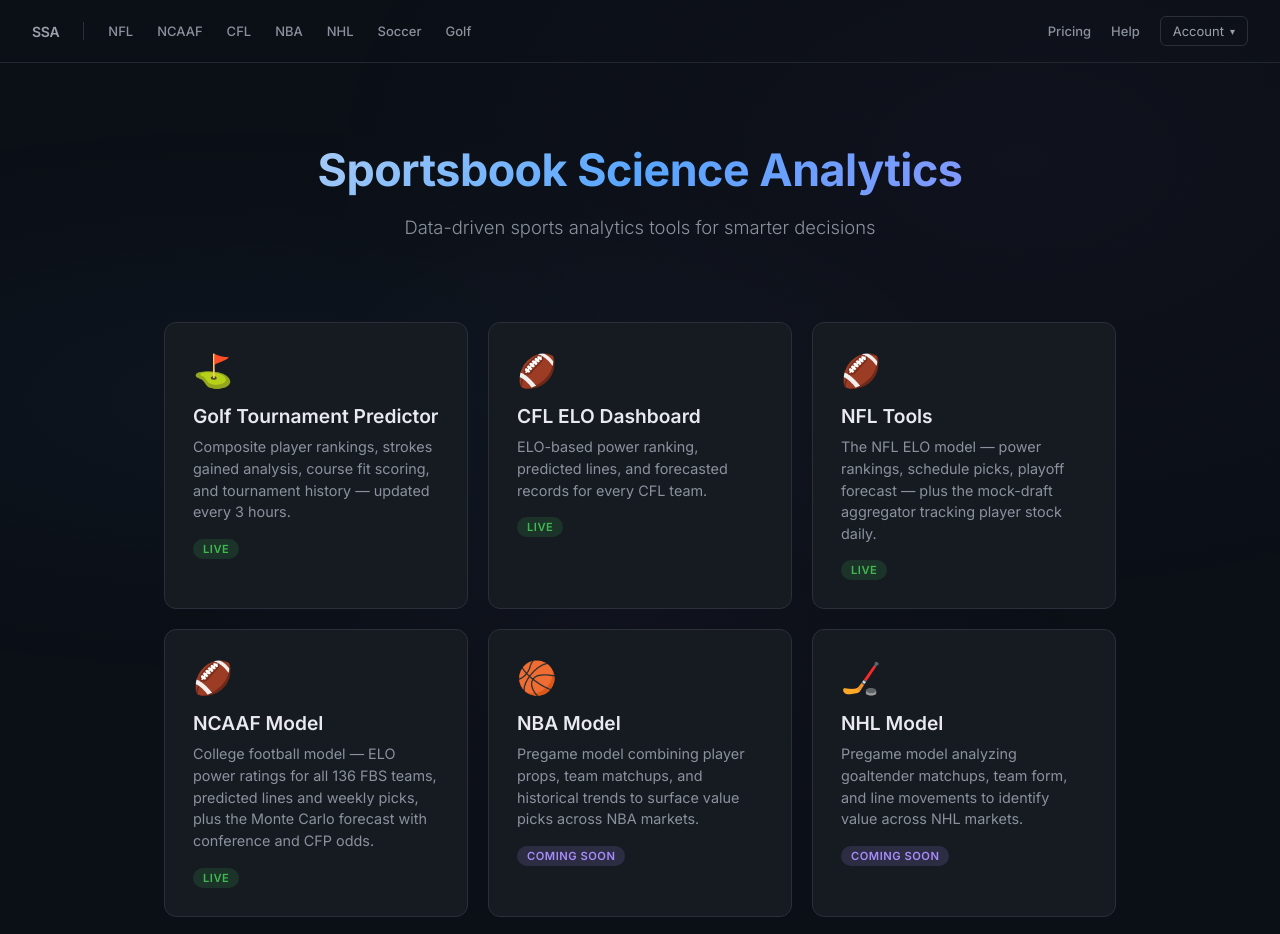
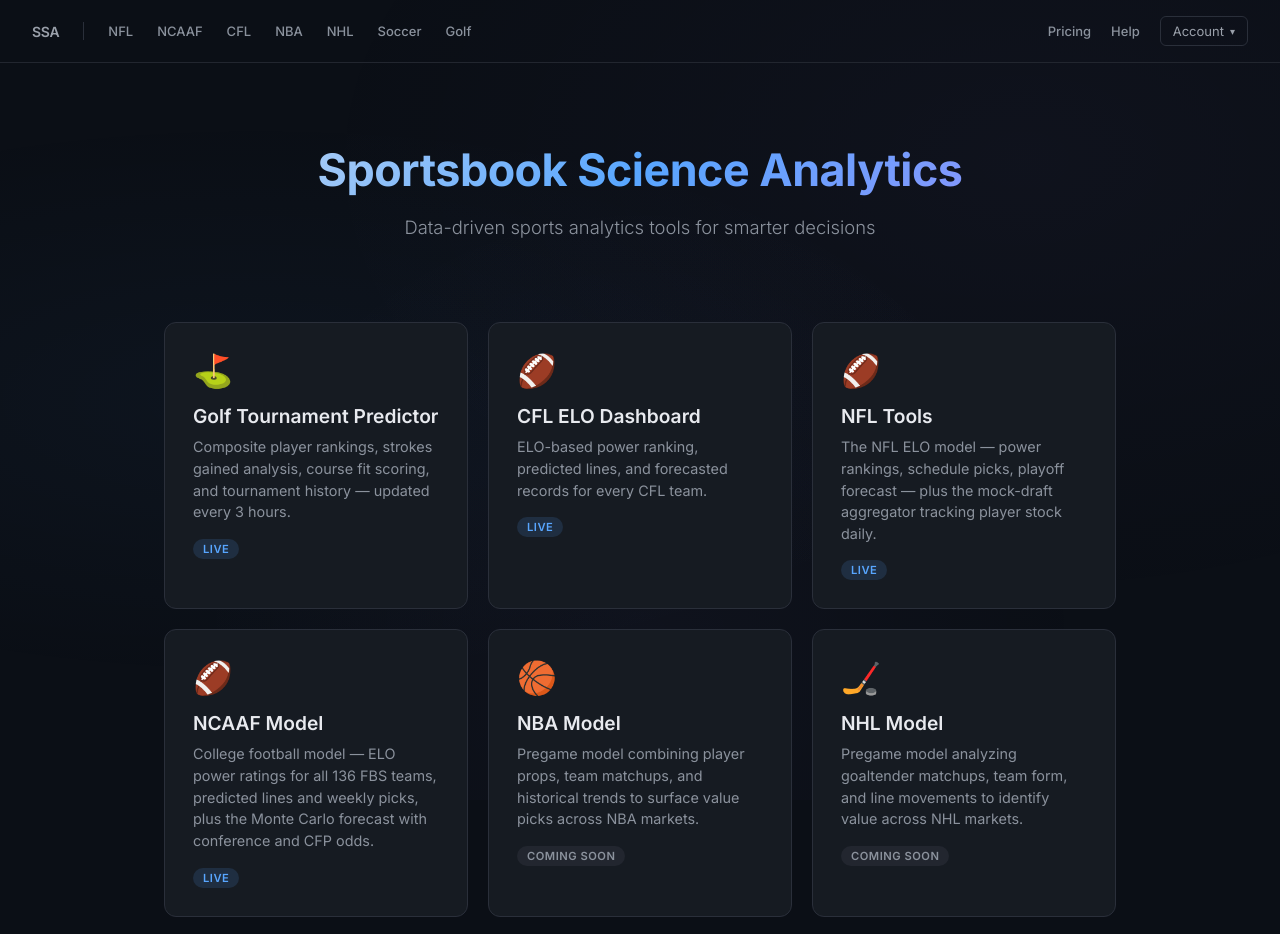
Before and after one commit to jdw-ss/ssa-landing-page, a plain HTML site: page static/index.html in a window 1280 px wide. Shown: the top 934 px of the page. Drawn offline with Linux system fonts and the light colour scheme; no server answers.

Commit message:
Unify the apex Live badge with the league surfaces and complete the token block
tokens.css was generated before --accent-wash and --text-disabled were added to
the contract, so it was missing both. The Live badge referenced --accent-wash and
silently rendered with no background — the same undefined-var failure mode that
broke the NFL landing page, which is why the used-vs-defined sweep has to run
after every edit rather than once at the end.

The badge itself was also the last cross-surface colour inconsistency: soccer-hub
and the NFL landing already rendered the identical pill in accent blue while the
apex rendered it green. Availability labels are chrome, not model output, so they
take the brand accent; green stays reserved for data.

```diff
--- a/static/css/tokens.css
+++ b/static/css/tokens.css
@@ -19,6 +19,8 @@
   --accent:        #58a6ff;  /* THE brand accent. All chrome.              */
   --accent-dim:    #2f6fd6;  /* hover + pressed FILLS ONLY — never text    */
   --accent-2:      #a78bfa;  /* secondary highlight (All-Access, badges)   */
+  --accent-wash:   rgba(88, 166, 255, 0.14);  /* translucent accent fills  */
+  --text-disabled: #6b727d;  /* recessive but legible — NOT --text-muted   */
 
   /* ── Data semantics — NEVER used for chrome ──────────────────────────── */
   --good:          #3fb950;  /* win, cover, +EV, positive delta            */
--- a/static/index.html
+++ b/static/index.html
@@ -26,7 +26,7 @@
     <link rel="preconnect" href="https://fonts.googleapis.com">
     <link rel="preconnect" href="https://fonts.gstatic.com" crossorigin>
     <link href="https://fonts.googleapis.com/css2?family=Inter:wght@300;400;500;600;700&display=swap" rel="stylesheet">
-    <link rel="stylesheet" href="/static/css/tokens.css?v=1">
+    <link rel="stylesheet" href="/static/css/tokens.css?v=2">
 
     <script type="application/ld+json">
     {
@@ -129,8 +129,8 @@
             box-shadow: 0 8px 30px rgba(88, 166, 255, 0.1);
         }
 
-        /* Hover is chrome, so live cards share the accent glow — the green
-           "Live" badge is what carries the status. */
+        /* Hover is chrome, so live cards share the accent glow — the badge text
+           is what carries the status. */
         .card.live:hover { border-color: var(--accent); box-shadow: 0 8px 30px rgba(88, 166, 255, 0.1); }
 
         .card-icon {
@@ -163,14 +163,18 @@
             border-radius: 20px;
         }
 
+        /* Availability labels, not model output — so they take brand chrome, not
+           the data greens/reds. Matches the identical .card-badge on soccer-hub
+           and the NFL landing, which were already blue; the apex was the only
+           surface rendering the same "Live" pill green. */
         .badge-live {
-            background: rgba(63, 185, 80, 0.15);
-            color: var(--good);
+            background: var(--accent-wash);
+            color: var(--accent);
         }
 
         .badge-soon {
-            background: rgba(167, 139, 250, 0.15);
-            color: var(--accent-2);
+            background: var(--border-subtle);
+            color: var(--text-muted);
         }
 
         .badge-seasonal {
```
Also changed, not shown: static/account.html (+1 -1 lines), static/help/index.html (+1 -1 lines), static/pricing.html (+1 -1 lines), static/signin.html (+1 -1 lines).
